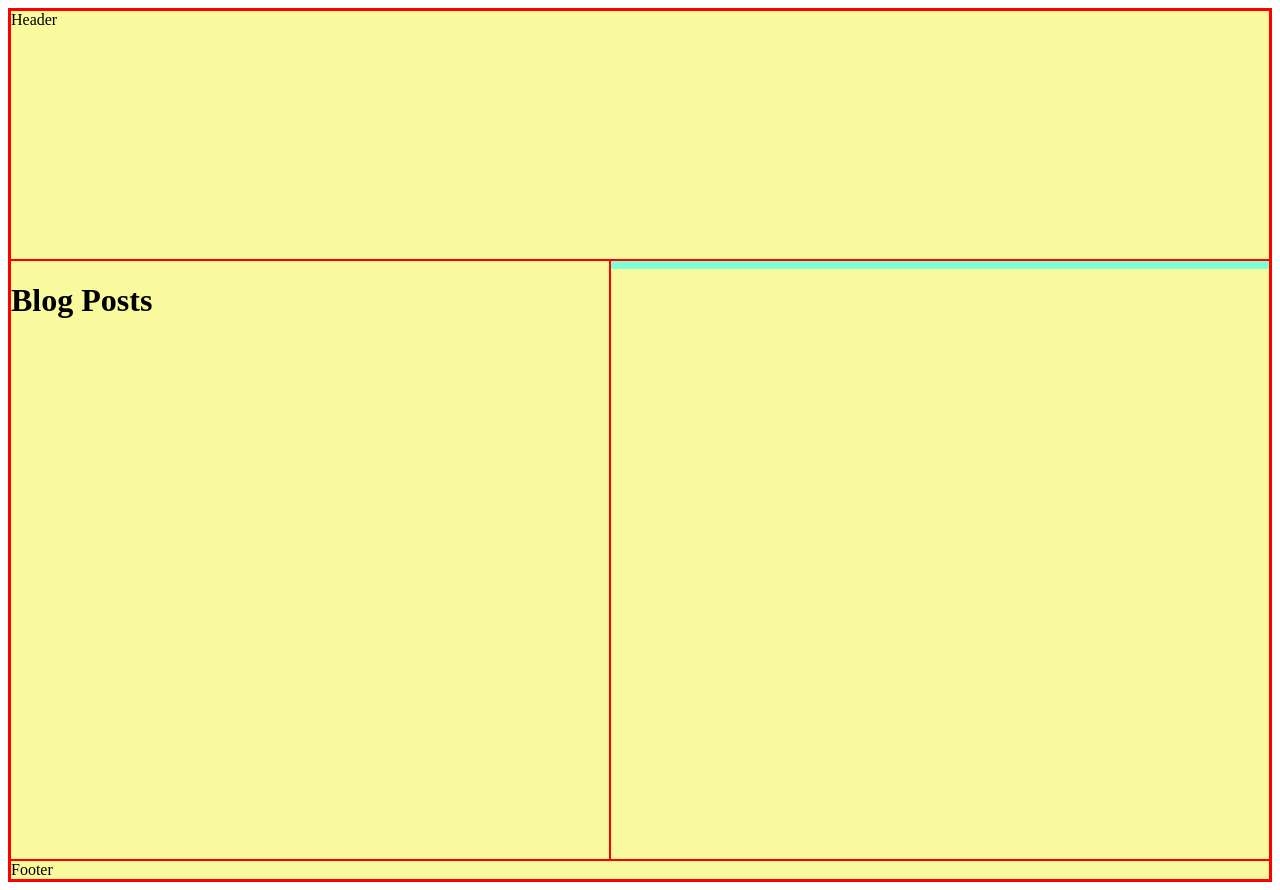
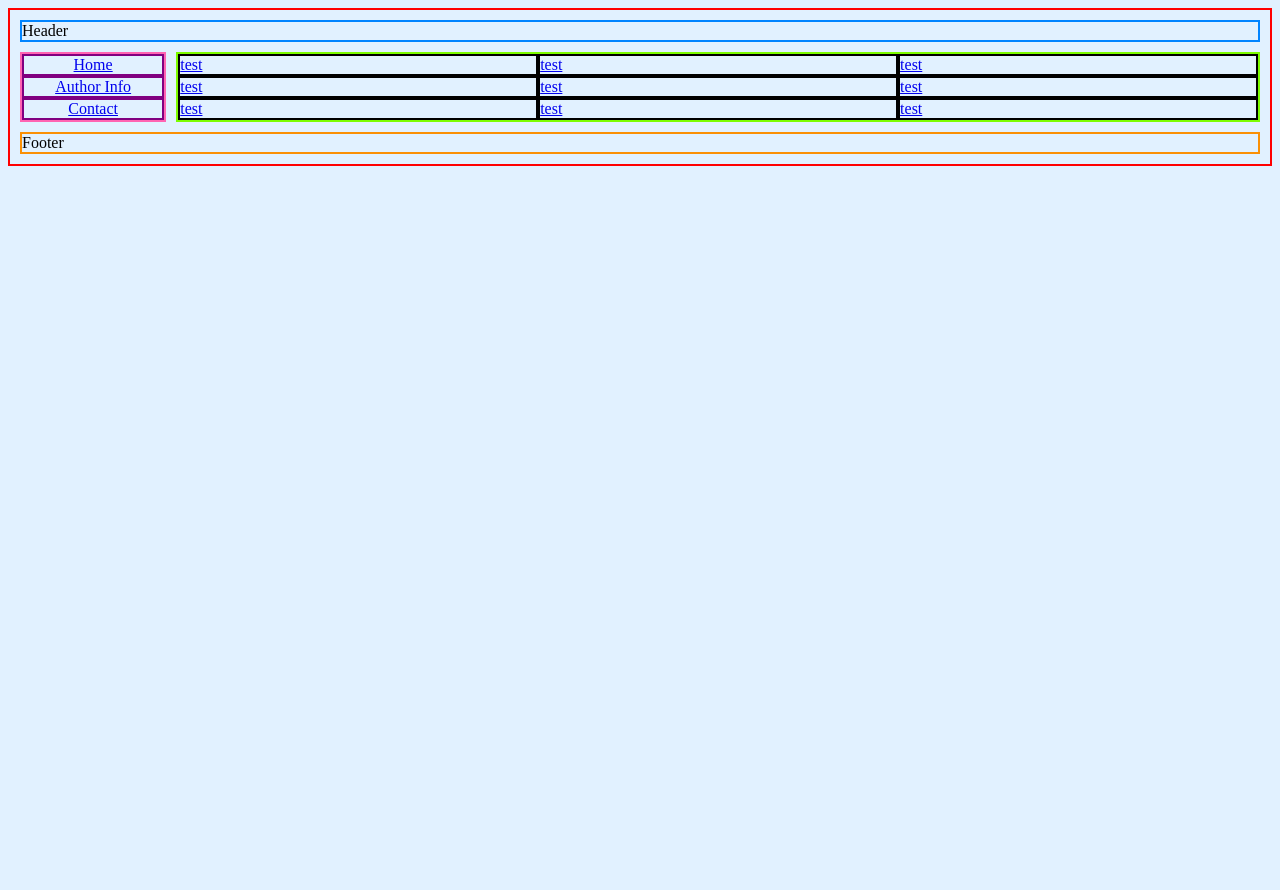
Before and after one commit to HiltzEM12/BlogSite, a plain HTML site: page index.html in a window 1280 px wide. After the commit the page ends 800 px from the top, so only its background shows below. Drawn offline with Linux system fonts and the light colour scheme.

Commit message:
Created the basic layout for the blog

```diff
--- /dev/null
+++ b/css/containers.css
@@ -0,0 +1,122 @@
+/*Simple background for the page*/
+body {
+  background: rgba(175, 218, 255, 0.37);
+}
+
+/*Main contianer for the page*/
+
+/*For small screens*/
+/*1 column with header, nav, main, and footer as rows*/
+.container{
+  display:grid;
+  height:100%;
+  grid-template-rows: 10px, 20px, 1fr, 10px;
+  grid-template-areas:
+  "hd"
+  "nav"
+  "main"
+  "ft";
+  grid-auto-rows: minmax(1fr,auto);
+  border: 2px solid red;
+  gap: 10px;
+  padding: 10px;
+}
+
+/*For big and medium screens*/
+/*3 rows, nav on left small, small header and footer*/
+@media (min-width:600px) {
+  .container{
+    display:grid;
+    height:100%;
+    grid-template-columns: repeat(8, 1fr);
+    grid-template-rows: 10px, repeat(10, 1fr);
+    grid-template-areas:
+    "hd hd hd hd hd hd hd hd"
+    "nav main main main main main main main"
+    "ft ft ft ft ft ft ft ft";
+    grid-auto-rows: minmax(1fr,auto);
+    border: 2px solid red;
+    gap: 10px;
+    padding: 10px;
+
+  }
+}
+
+
+/*For small screens*/
+/*blog previews are 1 accross*/
+.blogprecontainer{
+  display:grid;
+  border: 2px solid lawngreen;
+  grid-auto-rows: minmax(1fr,auto);
+  grid-area: main;
+  grid-template-columns: 1fr;
+}
+
+/*For medium screens*/
+/*blog previews are 2 accross*/
+@media (min-width: 600px) and (max-width:900px) {
+  .blogprecontainer{
+    display:grid;
+    border: 2px solid lawngreen;
+    grid-auto-rows: minmax(1fr,auto);
+    grid-area: main;
+    grid-template-columns: 1fr 1fr;
+  }
+}
+
+/*For big screens*/
+/*blog previews are 3 accross*/
+@media (min-width:901px) {
+  .blogprecontainer{
+    display:grid;
+    border: 2px solid lawngreen;
+    grid-auto-rows: minmax(1fr,auto);
+    grid-area: main;
+    grid-template-columns: 1fr 1fr 1fr;
+  }
+}
+
+/*Flex container for each blog preview*/
+.blogpreview {
+  display:flex;
+  flex-wrap: wrap;
+  flex-direction: row;
+  flex-flow:row wrap;
+  border: 2px solid black;
+}
+
+/*Grid container for the actual blog post*/
+/*No columns unlike the blogprecontainer*/
+.blogcontainer {
+  grid-area: main;
+  border: 2px solid black;
+}
+
+/*Grid container for the navigation options*/
+.navcontainer{
+  border: 2px solid rgb(255, 100, 178);
+  grid-area: nav;
+}
+
+/*Flex container for each navigation option*/
+.navcontent{
+  display:flex;
+  flex-wrap: wrap;
+  flex-direction: column;
+  align-items: center;
+  justify-content: center;
+  border: 2px solid purple;
+}
+
+/*Simple grid container for the header*/
+.header{
+  border: 2px solid rgb(0, 132, 255);
+  grid-area:hd;
+}
+
+/*Simple grid container for the footer*/
+.footer{
+  border: 2px solid rgb(250, 144, 5);
+  grid-area: ft;
+}
--- a/css/contents.css
+++ /dev/null
@@ -1,54 +0,0 @@
-@import "@udacity/veritas-styles/dist/index.scss";
-import { IconNanodegree } from "@udacity/veritas-icons";
-.container{
-    display:grid;
-    grid-template-columns: 300px 300px 300px;
-    grid-template-rows: 250px 600px;
-    /* grid-template-columns: repeat(3, 1fr); */
-    /* Initially each element has its own row for small screens */
-    grid-template-areas:
-    "hd"
-    "sd"
-    "main"
-    "ft";
-    border: 2px solid yellow;
-  }
-  /* add css for nested grid here */
-  .nestedGrid{
-    display: grid;
-    grid-template-columns: 50% 50%;
-    grid-template-rows: 50% 50%;
-  }
-  .nestedGrid > *{
-    border: 2px solid aquamarine;
-  }
-  .box{
-      border: 1px solid red;
-      background: #F8FA9D;
-      }
-    .header{
-      /* row start/column start/ row end/ column end */
-      grid-area:hd;
-    }
-    .footer{
-      grid-area: ft;
-    }
-    .sidebar{
-      grid-area: sd;
-    }
-    .content{
-      grid-area: main;
-    }
-  /* If Screen Is Wide Enough */
-  @media(min-width:900px) {
-  .container{
-        display:grid;
-        grid-template-columns: 300px 300px 300px;
-        grid-template-rows: 250px 600px;
-        grid-template-areas:
-        "hd hd hd hd hd hd hd hd"
-        "sd sd main main main main main main"
-        "ft ft ft ft ft ft ft ft";
-        border: 2px solid red;
-    }
-  }
--- a/css/style.css
+++ b/css/style.css
@@ -1,4 +1,5 @@
 /* Main style sheet containing the other styp sheets */
 /* Just reference this one in the html */
-@import 'contents.css';
+@import 'containers.css';
 @import 'buttons.css';
+@import 'images.css';
--- a/index.html
+++ b/index.html
@@ -2,6 +2,7 @@
 <html lang="en">
   <head>
     <meta charset="utf-8" />
+    <meta content="width=device-width, initial-scale=1, maximum-scale=1" name="viewport"/>
     <title>
         Hiltz Blog Site
     </title>
@@ -9,19 +10,42 @@
   </head>
   <body>
     <div class = "container">
-      <div class="header box">Header</div>
-      <div class="sidebar box"><h1>Blog Posts</h1></div>
-      <div class="content box">
-  <!-- nest grid here -->
-        <div class="nestedGrid">
-          <div></div>
-          <div></div>
-          <div></div>
-          <div></div>
-        </div>
+      <div class="header">Header</div>
+      <div class="navcontainer">
+          <a class="navcontent" href="index.html">Home</a>
+          <a class="navcontent" href="#">Author Info</a>
+          <a class="navcontent" href="#">Contact</a>
       </div>
-      <div class="footer box">Footer</div>
+      <div class="blogprecontainer">
+          <div class="blogpreview" >
+            <a href="blog1.html">test</a>
+          </div>
+          <div class="blogpreview">
+            <a href="blog2.html">test</a>
+          </div>
+          <div class="blogpreview">
+            <a href="blog3.html">test</a>
+          </div>
+          <div class="blogpreview">
+            <a href="blog4.html">test</a>
+          </div>
+          <div class="blogpreview">
+            <a href="blog5.html">test</a>
+          </div>
+          <div class="blogpreview">
+            <a href="blog6.html">test</a>
+          </div>
+          <div class="blogpreview">
+            <a href="blog7.html">test</a>
+          </div>
+          <div class="blogpreview">
+            <a href="blog8.html">test</a>
+          </div>
+          <div class="blogpreview">
+            <a href="blog9.html">test</a>
+          </div>
+      </div>
+      <div class="footer">Footer</div>
     </div>
-
   </body>
 </html>
```
Also changed, not shown: blog1.html (added, +25 -0 lines), blog2.html (added, +25 -0 lines), blog3.html (added, +25 -0 lines), blog4.html (added, +25 -0 lines), blog5.html (added, +25 -0 lines), blog6.html (added, +25 -0 lines), blog7.html (added, +25 -0 lines), blog8.html (added, +25 -0 lines), blog9.html (added, +25 -0 lines), css/images.css (added).
